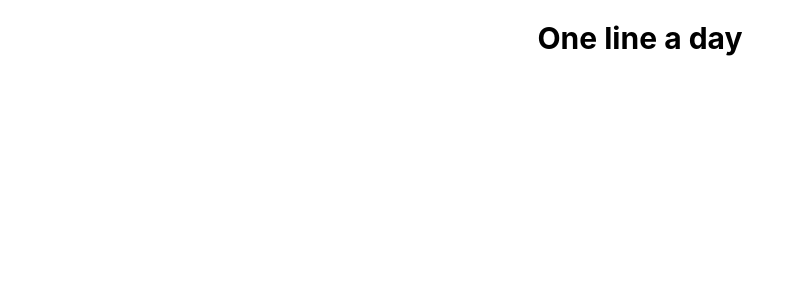
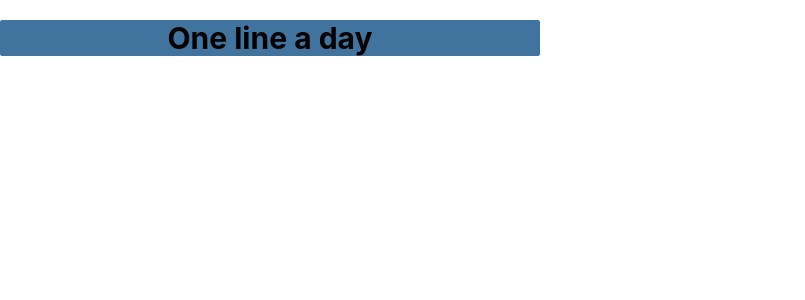
Before and after one commit to LWC-DevStudy/ProjectOneLine-Client, a React (Create React App) app in the folder oneline-community/: page /login in a window 1280 px wide. Shown: the top 300 px of the page, without its empty margins (0-805 px from the left). Built offline with nearby package versions, Linux system fonts and the light colour scheme.

Commit message:
🚧 진행중

```diff
--- a/oneline-community/src/elements/Grid.js
+++ b/oneline-community/src/elements/Grid.js
@@ -24,10 +24,10 @@ const GridStyle = styled.div`
   height: ${(props) => props.height};
   background: ${(props) =>
     props.bgColor &&
-    `rgba(${props.theme.palatte[props.bgColor]}, ${props.opacity})`};
+    `rgba(${props.theme.palette[props.bgColor]}, ${props.opacity})`};
   color: ${(props) =>
     props.color &&
-    `rgba(${props.theme.palatte[props.color]}, ${props.opacity})`};
+    `rgba(${props.theme.palette[props.color]}, ${props.opacity})`};
   margin: ${(props) => props.margin};
   overflow: ${(props) => props.overflow};
   ${(props) => borderBox(props.radius, props.padding)};
--- a/oneline-community/src/pages/Login.js
+++ b/oneline-community/src/pages/Login.js
@@ -8,8 +8,10 @@ import Grid from '../elements/Grid.js';
 function Login() {
   return (
     <React.Fragment>
-      <Grid width="100%">
-        <Once>One line a day</Once>
+      <Grid height="100%" bgColor="blue">
+        <Grid width="100%" bgColor="blue">
+          <Once>One line a day</Once>
+        </Grid>
       </Grid>
     </React.Fragment>
   );
```
